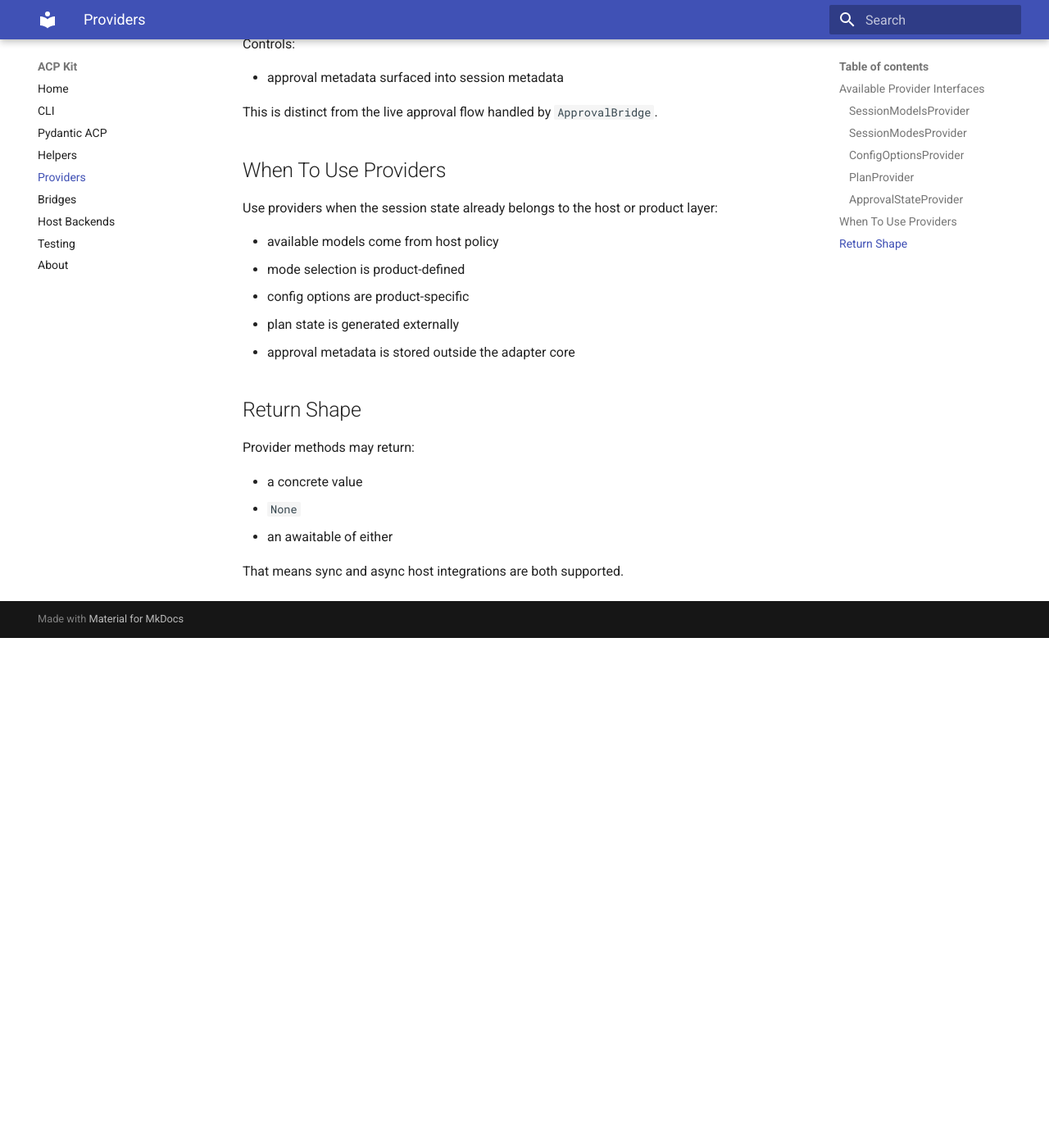
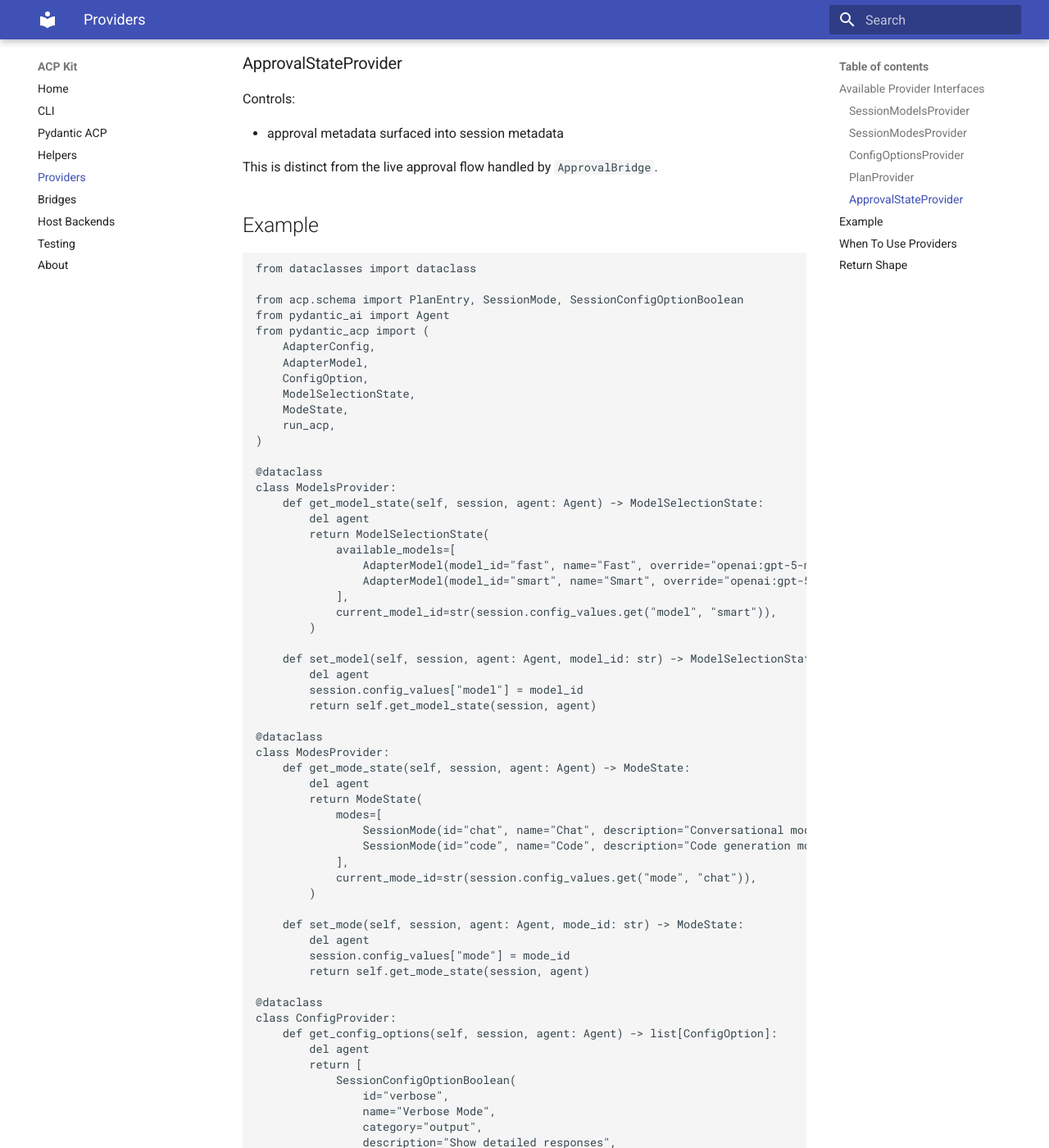
Before and after one commit to vcoderun/acpkit, an MkDocs documentation site: the page built from docs/providers.md, in a window 1280 px wide and 1400 px high, scrolled down 1426 px. Shown: the whole window at 82% size. Built offline with MkDocs 1.6.1 and Material for MkDocs 9.7.7, drawn with Linux system fonts in a browser that asks for light colours; before the commit the page ends 2204 px from its top, so only the background shows below that; some of the changed text lies outside the part shown.

Commit message:
improve docs

````diff
--- a/docs/providers.md
+++ b/docs/providers.md
@@ -1,6 +1,10 @@
 # Providers
 
-Providers let the host own richer session state while the adapter stays truthful about what it can expose through ACP.
+Providers let the host own richer session state while the adapter stays truthful about what it can
+expose through ACP.
+
+Use providers when the session state already belongs to the host or product layer, rather than the
+agent itself.
 
 ## Available Provider Interfaces
 
@@ -56,6 +60,103 @@ Controls:
 
 This is distinct from the live approval flow handled by `ApprovalBridge`.
 
+## Example
+
+```python
+from dataclasses import dataclass
+
+from acp.schema import PlanEntry, SessionMode, SessionConfigOptionBoolean
+from pydantic_ai import Agent
+from pydantic_acp import (
+    AdapterConfig,
+    AdapterModel,
+    ConfigOption,
+    ModelSelectionState,
+    ModeState,
+    run_acp,
+)
+
+@dataclass
+class ModelsProvider:
+    def get_model_state(self, session, agent: Agent) -> ModelSelectionState:
+        del agent
+        return ModelSelectionState(
+            available_models=[
+                AdapterModel(model_id="fast", name="Fast", override="openai:gpt-5-mini"),
+                AdapterModel(model_id="smart", name="Smart", override="openai:gpt-5"),
+            ],
+            current_model_id=str(session.config_values.get("model", "smart")),
+        )
+
+    def set_model(self, session, agent: Agent, model_id: str) -> ModelSelectionState:
+        del agent
+        session.config_values["model"] = model_id
+        return self.get_model_state(session, agent)
+
+@dataclass
+class ModesProvider:
+    def get_mode_state(self, session, agent: Agent) -> ModeState:
+        del agent
+        return ModeState(
+            modes=[
+                SessionMode(id="chat", name="Chat", description="Conversational mode"),
+                SessionMode(id="code", name="Code", description="Code generation mode"),
+            ],
+            current_mode_id=str(session.config_values.get("mode", "chat")),
+        )
+
+    def set_mode(self, session, agent: Agent, mode_id: str) -> ModeState:
+        del agent
+        session.config_values["mode"] = mode_id
+        return self.get_mode_state(session, agent)
+
+@dataclass
+class ConfigProvider:
+    def get_config_options(self, session, agent: Agent) -> list[ConfigOption]:
+        del agent
+        return [
+            SessionConfigOptionBoolean(
+                id="verbose",
+                name="Verbose Mode",
+                category="output",
+                description="Show detailed responses",
+                type="boolean",
+                current_value=bool(session.config_values.get("verbose", False)),
+            )
+        ]
+
+    def set_config_option(self, session, agent: Agent, config_id: str, value: str | bool):
+        del agent
+        if config_id == "verbose" and isinstance(value, bool):
+            session.config_values["verbose"] = value
+            return self.get_config_options(session, agent)
+        return None
+
+@dataclass
+class PlanProvider:
+    def get_plan(self, session, agent: Agent) -> list[PlanEntry]:
+        del agent
+        return [
+            PlanEntry(
+                content=f"Current mode: {session.config_values.get('mode', 'chat')}",
+                priority="high",
+                status="in_progress",
+            )
+        ]
+
+agent = Agent("openai:gpt-5", name="provider-agent")
+
+run_acp(
+    agent=agent,
+    config=AdapterConfig(
+        models_provider=ModelsProvider(),
+        modes_provider=ModesProvider(),
+        config_options_provider=ConfigProvider(),
+        plan_provider=PlanProvider(),
+    ),
+)
+```
+
 ## When To Use Providers
 
 Use providers when the session state already belongs to the host or product layer:
````
Also changed, not shown: README.md (+282 -64 lines), docs/bridges.md (+28 -4 lines), docs/helpers.md (+11 -0 lines), docs/index.md (+23 -2 lines), examples/pydantic/README.md (+19 -17 lines), packages/adapters/pydantic-acp/README.md (+54 -47 lines).
